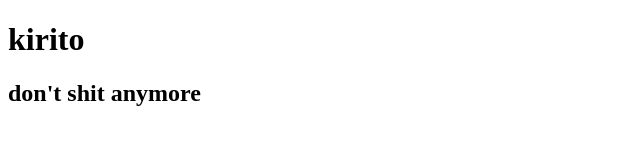
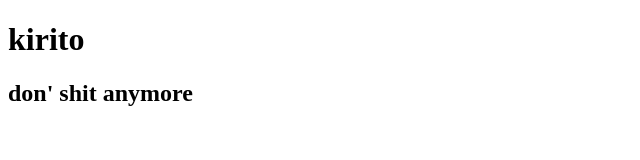
Before and after one commit to tharindu765/GDSE-git, a plain HTML site: page index.html in a window 1280 px wide. Shown: the full height of the page, 0-640 px from the left. Drawn offline with Linux system fonts and the light colour scheme.

Commit message:
add keshan

```diff
--- a/index.html
+++ b/index.html
@@ -6,6 +6,6 @@
 </head>
 <body>
 <h1>kirito</h1>
-<h2>don't shit anymore</h2>
+<h2>don' shit anymore</h2>
 </body>
 </html>
```
